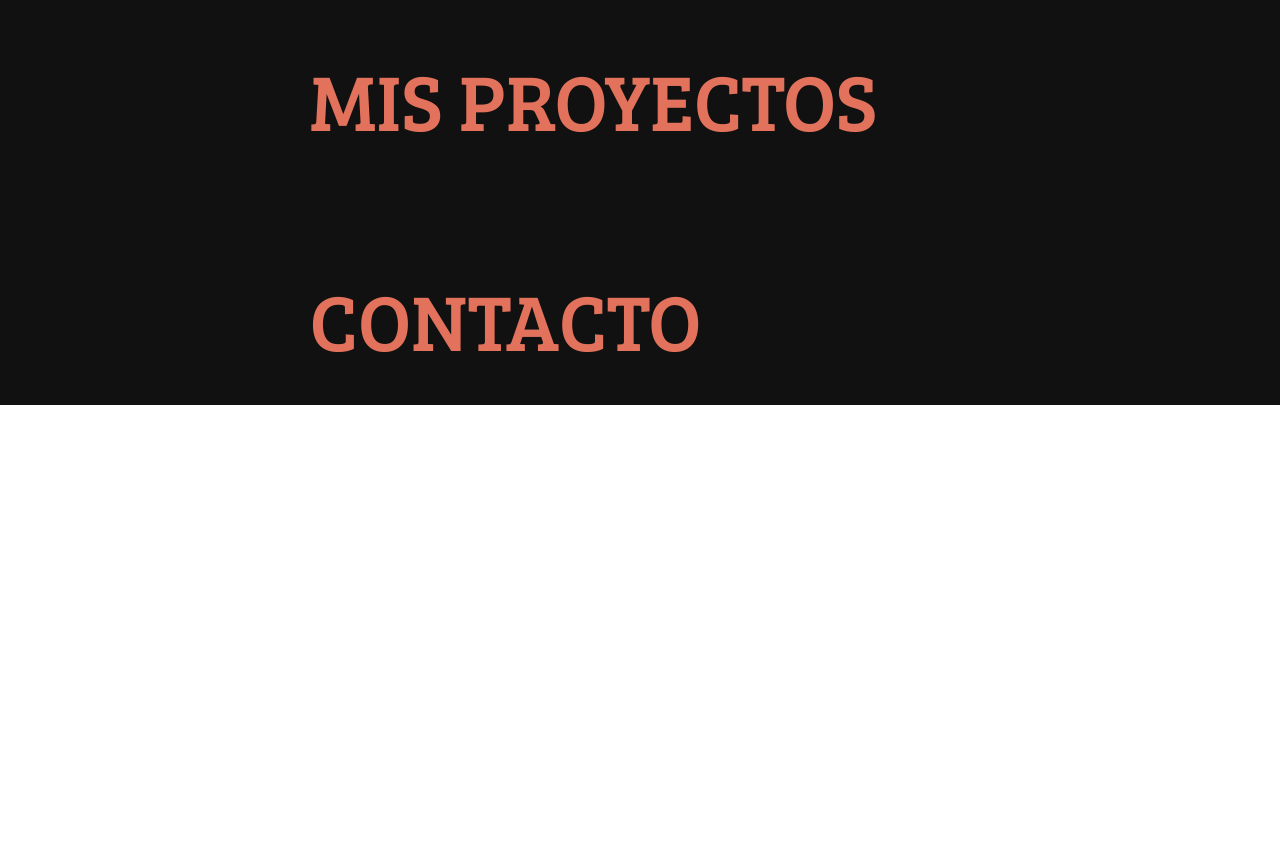
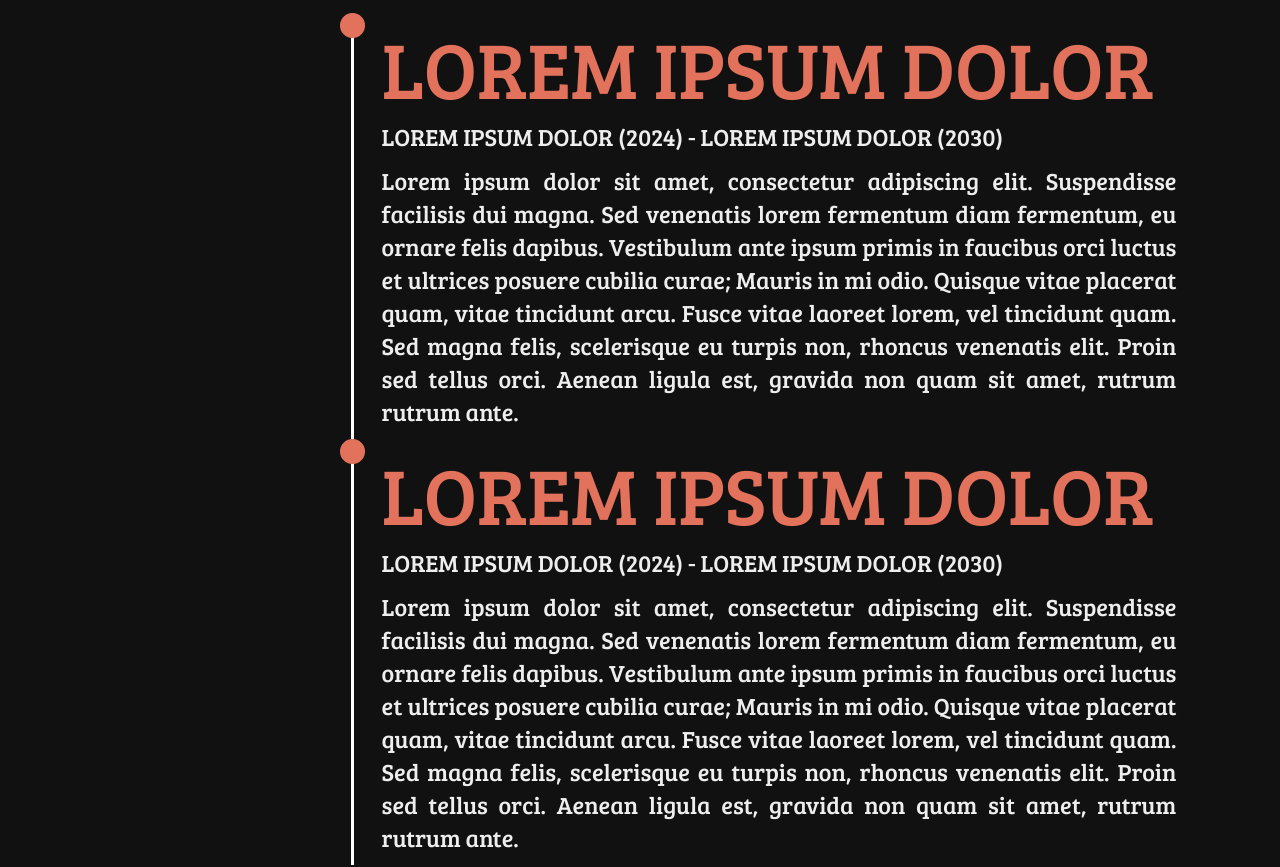
Before and after one commit to jepalfer/portfolio, a React (Create React App) app: page / in a window 1280 px wide. Shown: the part 2200-3067 px from the top of the page. Before the commit the page ends 2605 px from the top, so only its background shows below. Built offline with nearby package versions, Linux system fonts and the light colour scheme.

Commit message:
added experience

```diff
--- a/src/App.js
+++ b/src/App.js
@@ -6,6 +6,7 @@ import SectionTitle from './components/sectionTitle.jsx';
 import Separator from './components/separator.jsx';
 import TitleSeparator from './components/titleSeparator.jsx';
 import {useState} from 'react';
+import Experience from './components/experience.jsx';
 function App() {
   const [isOpen, setIsOpen] = useState(true);
   const [isDarkMode, setIsDarkMode] = useState(true);
@@ -34,10 +35,12 @@ function App() {
             {/* Experience */}
             <Separator/>
             <SectionTitle nombre="EXPERIENCIA"/>
+            <Separator/>
+            <Experience mode = {isDarkMode}/>
             {/* Projects */}
             <TitleSeparator/>
-            <Separator/>
             <SectionTitle nombre="MIS PROYECTOS"/>
+            <TitleSeparator/>
             {/* Contact */}
             <TitleSeparator/>
             <Separator/>
--- /dev/null
+++ b/src/components/experience.jsx
@@ -0,0 +1,43 @@
+import React from 'react'
+import '../css/text.css'
+import '../css/experience.css'
+import whiteProject from '../assets/images/projectIndicatorWhite.png'
+import blackProject from '../assets/images/projectIndicatorBlack.png'
+function Experience({mode}) {
+  return (
+    <section className="Projects-grid">
+        <img src={`${mode ? whiteProject : blackProject}`}></img>
+        <section className="Projects-content-grid">
+            <text className={`Title`}>
+                LOREM IPSUM DOLOR
+            </text>
+
+            <text className={`Text ${mode ? "Dark-mode-project-text" : "Light-mode-project-text"}`}>
+                LOREM IPSUM DOLOR (2024) - LOREM IPSUM DOLOR (2030)
+            </text>
+
+            <text className={`Text ${mode ? "Dark-mode-project-text" : "Light-mode-project-text"}`}>
+            Lorem ipsum dolor sit amet, consectetur adipiscing elit. Suspendisse facilisis dui magna. Sed venenatis lorem fermentum diam fermentum, eu ornare felis dapibus. Vestibulum ante ipsum primis in faucibus orci luctus et ultrices posuere cubilia curae; Mauris in mi odio. Quisque vitae placerat quam, vitae tincidunt arcu. Fusce vitae laoreet lorem, vel tincidunt quam. Sed magna felis, scelerisque eu turpis non, rhoncus venenatis elit. Proin sed tellus orci. Aenean ligula est, gravida non quam sit amet, rutrum rutrum ante.
+            </text>
+
+        </section>
+        <img src={`${mode ? whiteProject : blackProject}`}></img>
+        <section className="Projects-content-grid">
+            <text className={`Title`}>
+                LOREM IPSUM DOLOR
+            </text>
+
+            <text className={`Text ${mode ? "Dark-mode-project-text" : "Light-mode-project-text"}`}>
+                LOREM IPSUM DOLOR (2024) - LOREM IPSUM DOLOR (2030)
+            </text>
+
+            <text className={`Text ${mode ? "Dark-mode-project-text" : "Light-mode-project-text"}`}>
+            Lorem ipsum dolor sit amet, consectetur adipiscing elit. Suspendisse facilisis dui magna. Sed venenatis lorem fermentum diam fermentum, eu ornare felis dapibus. Vestibulum ante ipsum primis in faucibus orci luctus et ultrices posuere cubilia curae; Mauris in mi odio. Quisque vitae placerat quam, vitae tincidunt arcu. Fusce vitae laoreet lorem, vel tincidunt quam. Sed magna felis, scelerisque eu turpis non, rhoncus venenatis elit. Proin sed tellus orci. Aenean ligula est, gravida non quam sit amet, rutrum rutrum ante.
+            </text>
+
+        </section>
+    </section>
+  )
+}
+
+export default Experience;
--- a/src/css/aboutMe.css
+++ b/src/css/aboutMe.css
@@ -1,8 +1,3 @@
-.Text{
-  font-size: x-large;
-  font-family: 'breeserif', serif;
-  text-align: justify;
-}
 
 .Buttons-grid{
   display: grid;
--- /dev/null
+++ b/src/css/experience.css
@@ -0,0 +1,25 @@
+.Dark-mode-project-text {
+  color: #eeeeee;
+}
+.Light-mode-project-text {
+    color: #111111;
+}
+
+.Dark-mode-project-subtitle {
+    color: #dadada
+}
+
+.Light-mode-project-subtitle {
+    color: #3e3e3e
+}
+
+.Projects-grid {
+    display: grid;
+    padding-left: 30px;
+    grid-template-columns: 5% auto;
+}
+
+.Projects-content-grid {
+    display: grid;
+    grid-template-rows: 25% auto;
+}
--- a/src/css/text.css
+++ b/src/css/text.css
@@ -3,3 +3,9 @@
     color: #E2725B;
     font-family: 'breeserif', serif;
 }
+
+.Text{
+    font-size: x-large;
+    font-family: 'breeserif', serif;
+    text-align: justify;
+  }
```
Also changed, not shown: src/assets/images/projectIndicatorBlack.png (added), src/assets/images/projectIndicatorWhite.png (added).
